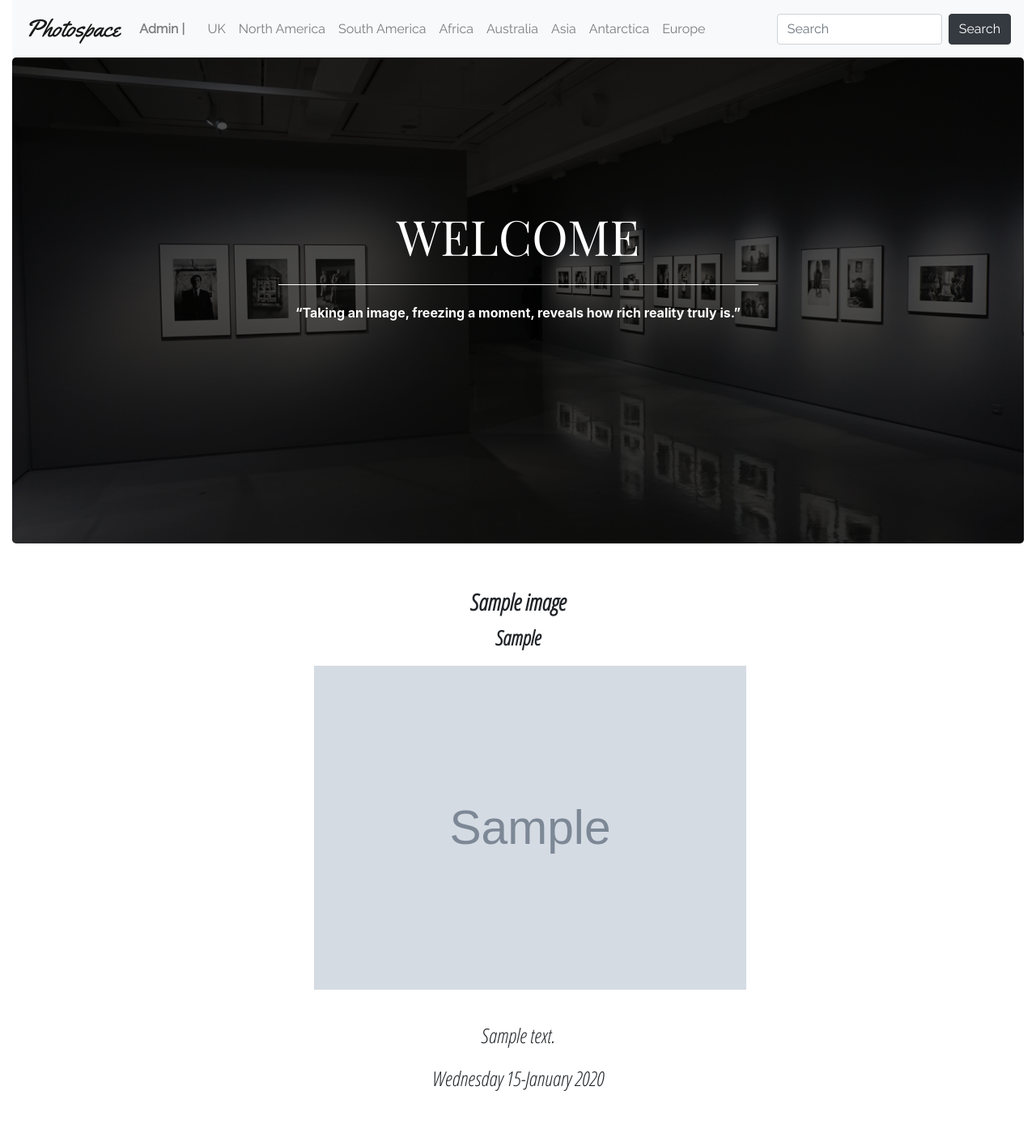
After one commit to paulmburu08/Gallery, a Django app: page /image/1 in a window 1280 px wide. The commit adds this page. Shown: the whole page at 81% size. Run offline with Django 3.2, Linux system fonts and the light colour scheme; tables that the repository leaves empty hold one stand-in row (values such as "Sample post"); grey boxes marked "Sample" are stand-in pictures; some libraries are stand-ins or nearby versions.

Commit message:
add styling

```diff
--- a/galleryapp/templates/base.html
+++ b/galleryapp/templates/base.html
@@ -22,6 +22,7 @@
 </head>
 <body>
     <div class="container-fluid">
+        {% include 'navbar.html' %}
         <div class="jumbotron">
             <div class="header">
                 <h3 class="heading">WELCOME</h3>
@@ -30,7 +31,7 @@
             </div>
         </div>
     </div>
-    {% include 'navbar.html' %} <br>
+     <br>
     {% block content %}
 
     {%endblock%}
--- /dev/null
+++ b/galleryapp/templates/image.html
@@ -0,0 +1,15 @@
+{%extends 'base.html'%}
+{% block content %}
+<div class="container-fluid">
+<div class=" image">
+    <h3><b>{{ image.name }}</b></h3>
+    <p><b>{{ image.location }}</b></p>
+      <img src="{{image.image.url}}" style="height: 400px;width: auto;" class="img img-responsive" alt="Image"> <br><br>
+    <p> {{ image.description }}</p>
+    <p>{{image.upload_date|date:"l d-F Y"}}</p>
+
+</div>
+</div>
+
+
+{% endblock %}
--- a/galleryapp/templates/index.html
+++ b/galleryapp/templates/index.html
@@ -11,8 +11,7 @@
         <img src="{{image.image.url}}" class="card-img-top img-responsive" alt="Image">
     </a>
       <div class="card-body">
-        <p id="url" style="visibility: hidden;">{{image}}.url</p>
-        <button class="{{image.id}}.url card-text" data-clipboard-target='#url'>Copy link</button>
+        <button class="copylink card-text" onclick="copyUrl('/image/{{image.id}}')">Copy link</button>
       </div>
     </div>
     {% endfor %}
--- a/galleryapp/urls.py
+++ b/galleryapp/urls.py
@@ -7,6 +7,7 @@ urlpatterns = [
     url(r'^$', views.landing_page, name = 'landing_page'),
     url(r'^search/', views.search_results, name='search_results'),
     url(r'^location/([A-Za-z])',views.location,name ='location'),
+    url(r'^image/(\d+)',views.image,name ='image'),
 ]
 
 if settings.DEBUG:
--- a/galleryapp/views.py
+++ b/galleryapp/views.py
@@ -24,6 +24,16 @@ def search_results(request):
         message = "You haven't searched for any term"
         return render(request, 'search.html',{"message":message})
 
+def image(request,id):
+
+    try:
+        image = Image.get_image_by_id(id)
+
+    except ObjectDoesNotExist:
+        raise Http404()
+
+    return render(request, 'image.html',{'image':image})
+
 def location(request,location):
 
     try:
--- a/static/css/styles.css
+++ b/static/css/styles.css
@@ -48,8 +48,14 @@ hr{
     font-size: 30px;
 }
 
-.card-text{
+.image{
     font-family: 'Open Sans Condensed', sans-serif;
+    text-align: center;
+    font-size: 25px;
+}
+
+.img{
+    margin-left: 30px;
 }
 
 .search{
@@ -58,7 +64,3 @@ hr{
     font-size: 20px;
     margin-left: 15px;
 }
-
-.data-title{
-    text-align: left;
-}
--- a/static/js/scripts.js
+++ b/static/js/scripts.js
@@ -4,3 +4,5 @@ $(document).on('click', '[data-toggle="lightbox"]', function(event) {
         alwaysShowClose: false,
     });
 });
+
+new ClipboardJS(".copylink");
```
Also changed, not shown: LICENSE.txt (added).
